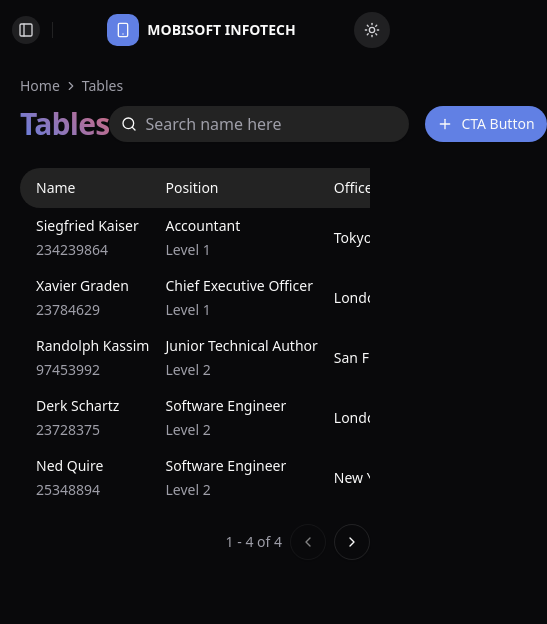
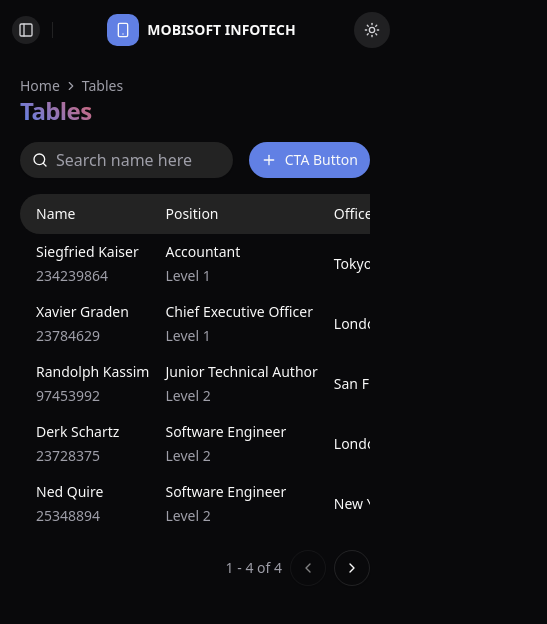
Before and after one commit to innocent1105/ui-design, a React (Vite) app: page /tables in a window 390 px wide. Shown: the top 624 px of the page, 547 px wide, since content can reach past the window. Built offline with nearby package versions, Linux system fonts and the light colour scheme.

Commit message:
Updated the mobile responsive

```diff
--- a/src/components/page-header.tsx
+++ b/src/components/page-header.tsx
@@ -15,11 +15,15 @@ export function PageHeader({ items, heading, children }: PageHeaderProps) {
 	return (
 		<>
 			<PageBreadcrumb items={items} />
-			<div className="flex items-center justify-between">
+			<div className="flex flex-col gap-4 sm:flex-row sm:items-center sm:justify-between">
 				<div className="flex items-center gap-2">
-					<h2 className="heading text-3xl leading-14 !font-bold tracking-tight">{heading}</h2>
+					<h2 className="heading text-2xl sm:text-3xl leading-tight sm:leading-14 !font-bold tracking-tight">
+						{heading}
+					</h2>
 				</div>
-				<div className="flex items-center gap-2">{children}</div>
+				<div className="flex flex-col sm:flex-row items-stretch sm:items-center gap-2 w-full sm:w-auto">
+					{children}
+				</div>
 			</div>
 		</>
 	);
```
